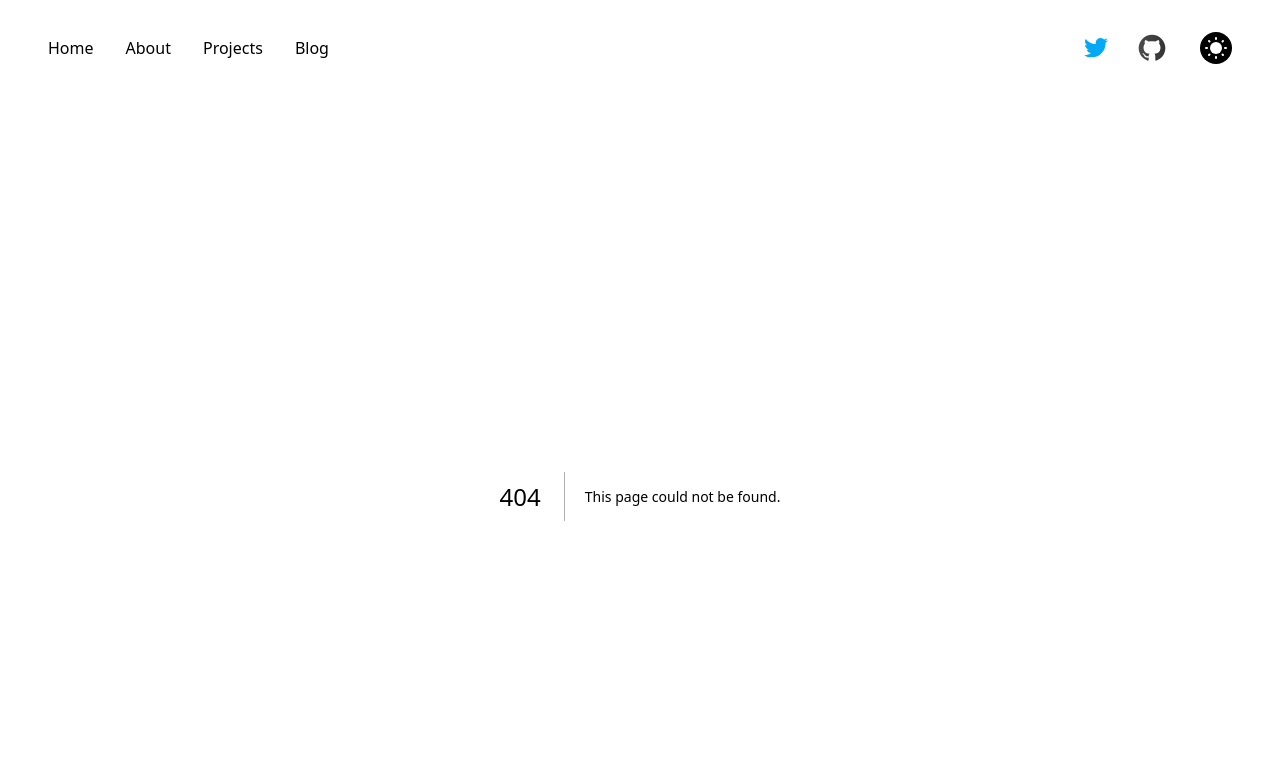
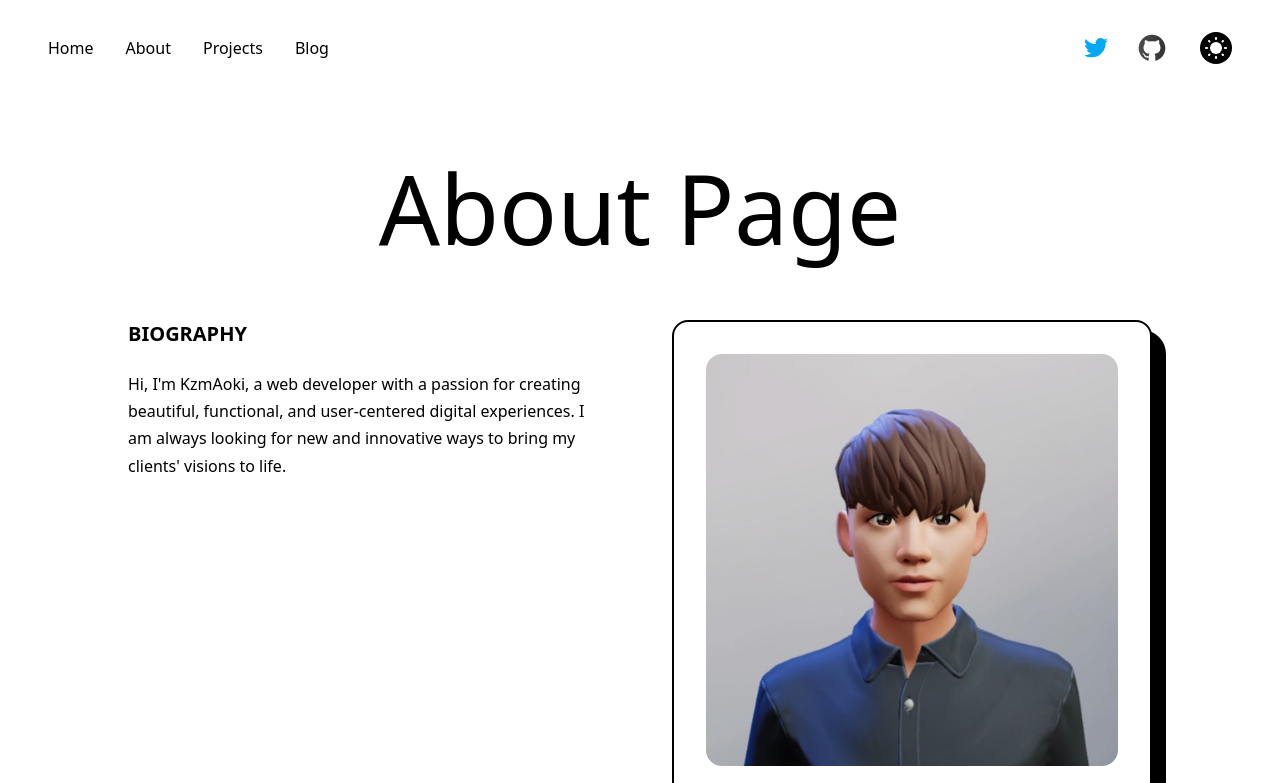
Before and after one commit to KzmAoki/Notion-Next.js-Blog, a Next.js app: page /about in a window 1280 px wide. Before the commit this address had no page. Shown: the top 783 px of the page. Built offline with nearby package versions, Linux system fonts and the light colour scheme.

Commit message:
about.tsx 追加

```diff
--- /dev/null
+++ b/pages/about.tsx
@@ -0,0 +1,43 @@
+import Head from "next/head";
+import Link from "next/link";
+import React from "react";
+import Image from "next/image";
+import profilePic from "../public/images/jpgs/my_avatar.jpg";
+
+export default function About() {
+    return (
+        <div id='canvasParent' className="container w-full h-full mx-auto">
+        <Head>
+            <title>Notion-Blog | About Page</title>
+            <meta name="description" content="Generated by create next app" />
+        </Head>
+        <main className="w-4/5 m-auto">
+            <h1 className="text-5xl lg:text-8xl font-medium text-center my-16">About Page</h1>
+            <div className="relative z-0 grid w-full grid-cols-8 gap-8 sm:gap-16 mb-16">
+
+                <div className="col-span-8 md:col-span-4 order-2 md:order-none flex flex-col items-start justify-start">
+                    <h2 className="mb-4 text-xl font-bold uppercase">Biography</h2>
+                    <p className="font-medium">
+                        Hi, I&apos;m KzmAoki, a web developer with a
+                        passion for creating beautiful, functional, and user-centered
+                        digital experiences.
+                        I am always looking for new and innovative ways to bring my
+                        clients&apos; visions to life.
+                    </p>
+                </div>
+
+                <div className="col-span-8 md:col-span-4 relative h-max p-8 rounded-2xl border-2 border-soliid border-black bg-white dark:border-white dark:bg-black">
+                    <div className="absolute top-2 -right-4 -z-10 w-[102%] h-[102%] rounded-[1.5rem] bg-black dark:bg-white" />
+                    <Image
+                        src={profilePic}
+                        alt="KzmAoki"
+                        className="w-full h-auto rounded-2xl"
+                        priority // 表示を優先
+                        sizes="(max-width: 768px) 100vw, (max-width: 1200px) 50vw, 33vw"
+                    />
+                </div>
+            </div>
+        </main>
+        </div>
+    );
+};
--- a/styles/globals.css
+++ b/styles/globals.css
@@ -26,7 +26,6 @@ html, body {
 
 img {
   width: 100%;
-  height: 300px;
   object-fit: cover;
   margin: 0 auto;
 }
```
Also changed, not shown: public/images/jpgs/my_avatar.jpg (added).
